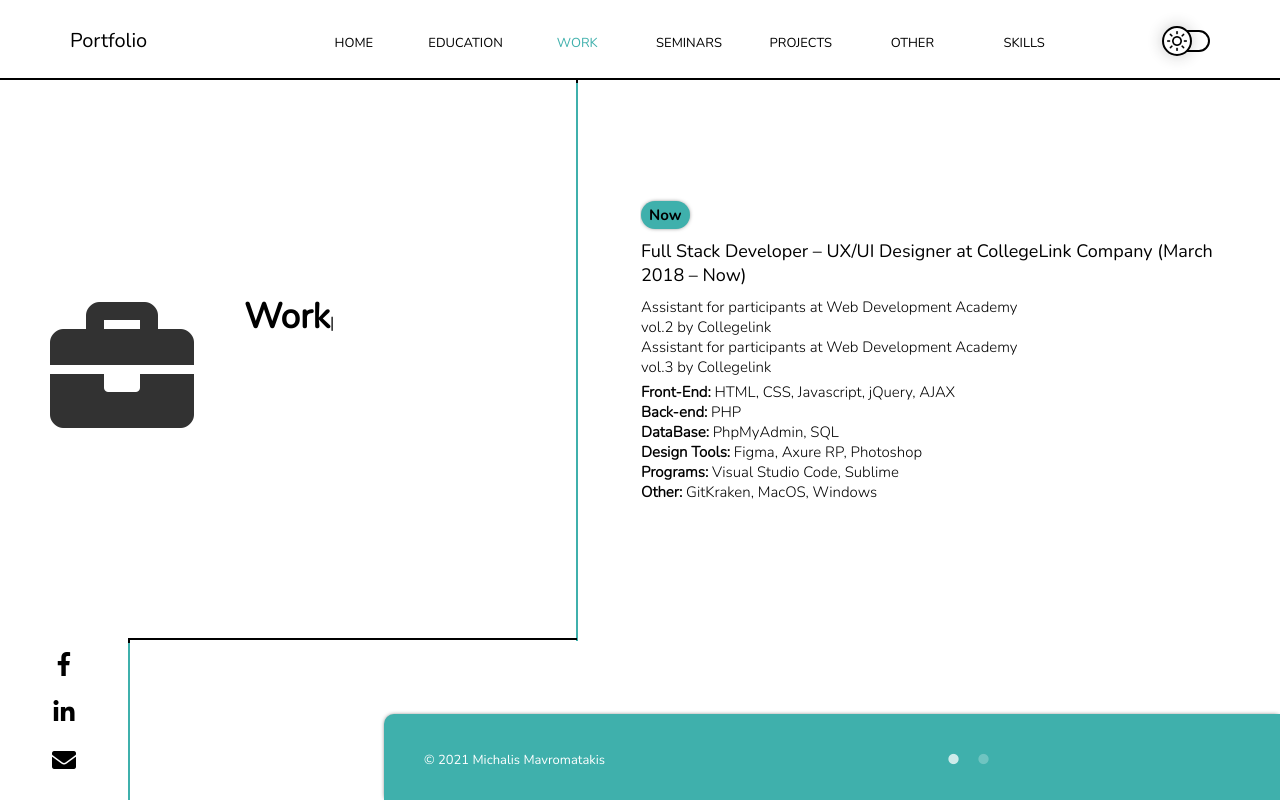
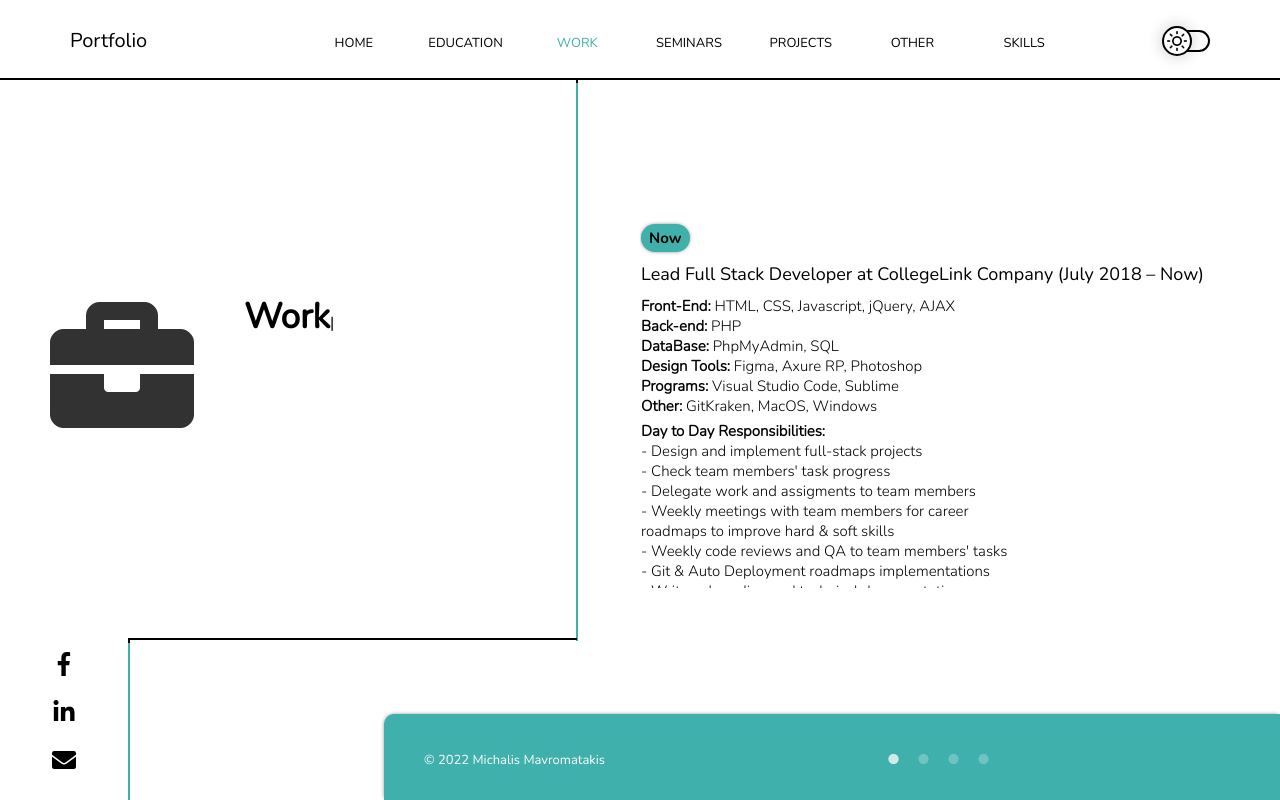
Before and after one commit to Michamav19/portfolio-app, a React (Create React App) app: page /work in a window 1280 px wide. Built offline with nearby package versions, Linux system fonts and the light colour scheme.

Commit message:
new changes portfolio 2022

```diff
--- a/src/components/Aboutme.js
+++ b/src/components/Aboutme.js
@@ -22,7 +22,7 @@ function Aboutme() {
                     <Typist>
                         <span className="profile-surname">Michalis Mavromatakis</span>
                         <br />
-                        <span className="profile-title">Full Stack Developer - UI/UX Designer</span>
+                        <span className="profile-title">Lead Full Stack Developer</span>
                     </Typist>
                     {/* <span className="profile-info">
                         Lorem Ipsum is simply dummy text of the printing and typesetting industry.
--- a/src/components/Footer.js
+++ b/src/components/Footer.js
@@ -16,7 +16,7 @@ function Footer() {
             <div className="footer-container">
                 <div className="footer-text-section">
                     {/* <span className="footer-text">Designed and Developed by John Doe</span> */}
-                    <span className="footer-text">&copy; 2021 Michalis Mavromatakis</span>
+                    <span className="footer-text">&copy; 2022 Michalis Mavromatakis</span>
                 </div>
             </div>
         </div>
--- a/src/components/ResumeInformation.scss
+++ b/src/components/ResumeInformation.scss
@@ -188,7 +188,7 @@
     .slick-slide{
         width: 100% !important;
         opacity: 0.5;
-        height: 320px;
+        height: 408px;
         position: relative;
         outline: none;
         cursor: pointer;
--- a/src/components/Seminars.js
+++ b/src/components/Seminars.js
@@ -61,6 +61,20 @@ function Seminars() {
                     {/* <span className="resume-info-title">Bachelor Degree</span> */}
                     <div className="resume-info-details">
                         <Slider {...settings}>
+
+                            <div className="resume-info-details-section">
+                                <span className="resume-info-details-title">E-learning</span>
+                                <span className="resume-info-details-value">
+                                    May 2022 - Current Study: CS50’s Web Programming with Python and JavaScript (Harvard University)
+                                </span>
+                                <span className="resume-info-details-secondary-value">
+                                    This course picks up where CS50x leaves off, diving more deeply into the design and implementation of web apps with Python, JavaScript, and SQL using frameworks like Django, React, and Bootstrap.
+                                    Topics include database design, scalability, security, and user experience.
+                                    Through hands-on projects, students learn to write and use APIs, create interactive UIs, and leverage cloud services like GitHub and Heroku.
+                                    By semester’s end, students emerge with knowledge and experience in principles, languages, and tools that empower them to design and deploy applications on the Internet.
+                                </span>
+                            </div>
+
                             <div className="resume-info-details-section">
                                 <span className="resume-info-details-title">E-learning</span>
                                 <span className="resume-info-details-value">
--- a/src/components/Work.js
+++ b/src/components/Work.js
@@ -62,14 +62,12 @@ function Education() {
                     {/* <span className="resume-info-title">Bachelor Degree</span> */}
                     <div className="resume-info-details">
                         <Slider {...settings}>
+
+
                             <div className="resume-info-details-section">
                                 <span className="resume-info-details-title">Now</span>
                                 <span className="resume-info-details-value">
-                                Full Stack Developer – UX/UI Designer at CollegeLink Company (March 2018 – Now)
-                                </span>
-                                <span className="resume-info-details-secondary-value">
-                                    Assistant for participants at Web Development Academy vol.2 by Collegelink <br/>
-                                    Assistant for participants at Web Development Academy vol.3 by Collegelink <br/>
+                                    Lead Full Stack Developer at CollegeLink Company (July 2018 – Now)
                                 </span>
                                 <span className="resume-info-details-secondary-value">
                                     <b>Front-End:</b> HTML, CSS, Javascript, jQuery, AJAX <br/>
@@ -79,7 +77,19 @@ function Education() {
                                     <b>Programs:</b> Visual Studio Code, Sublime <br/>
                                     <b>Other:</b> GitKraken, MacOS, Windows
                                 </span>
+                                <span className="resume-info-details-secondary-value">
+                                    <b>Day to Day Responsibilities:</b><br/>
+                                    - Design and implement full-stack projects<br/>
+                                    - Check team members' task progress<br/>
+                                    - Delegate work and assigments to team members<br/>
+                                    - Weekly meetings with team members for career roadmaps to improve hard & soft skills<br/>
+                                    - Weekly code reviews and QA to team members' tasks<br/>
+                                    - Git & Auto Deployment roadmaps implementations<br/>
+                                    - Write onboarding and technical documentations
+                                </span>
                             </div>
+
+
                             <div className="resume-info-details-section">
                                 <span className="resume-info-details-title">Past</span>
                                 <span className="resume-info-details-value">
@@ -92,6 +102,29 @@ function Education() {
                                     <b>DataBase:</b> Oracle DB, SQL <br/>
                                     <b>Programs:</b> Visual Studio Code, WebStorm, PhpStorm, DataGrip <br/>
                                     <b>Other:</b> GitLab, Linux
+                                </span>
+                            </div>
+                            <div className="resume-info-details-section">
+                                <span className="resume-info-details-title">Now</span>
+                                <span className="resume-info-details-value">
+                                    Assistant for participants at CollegeLink Web Development Academies
+                                </span>
+                                <span className="resume-info-details-secondary-value">
+                                    Assistant for participants at Web Development Academy vol.2 by Collegelink <br/>
+                                    Assistant for participants at Web Development Academy vol.3 by Collegelink <br/>
+                                </span>
+                            </div>
+                            <div className="resume-info-details-section">
+                                <span className="resume-info-details-title">Now</span>
+                                <span className="resume-info-details-value">
+                                    Intern Full Stack Developer at CollegeLink Company (March 2018 – July 2018)
+                                </span>
+                                <span className="resume-info-details-secondary-value">
+                                    <b>Front-End:</b> HTML, CSS, Javascript, jQuery, AJAX <br/>
+                                    <b>Back-end:</b> PHP <br/>
+                                    <b>DataBase:</b> PhpMyAdmin, SQL <br/>
+                                    <b>Programs:</b> Sublime <br/>
+                                    <b>Other:</b> GitKraken, Windows
                                 </span>
                             </div>
 
```
Also changed, not shown: 1 other file (tests, documents, lock files or other folders).
